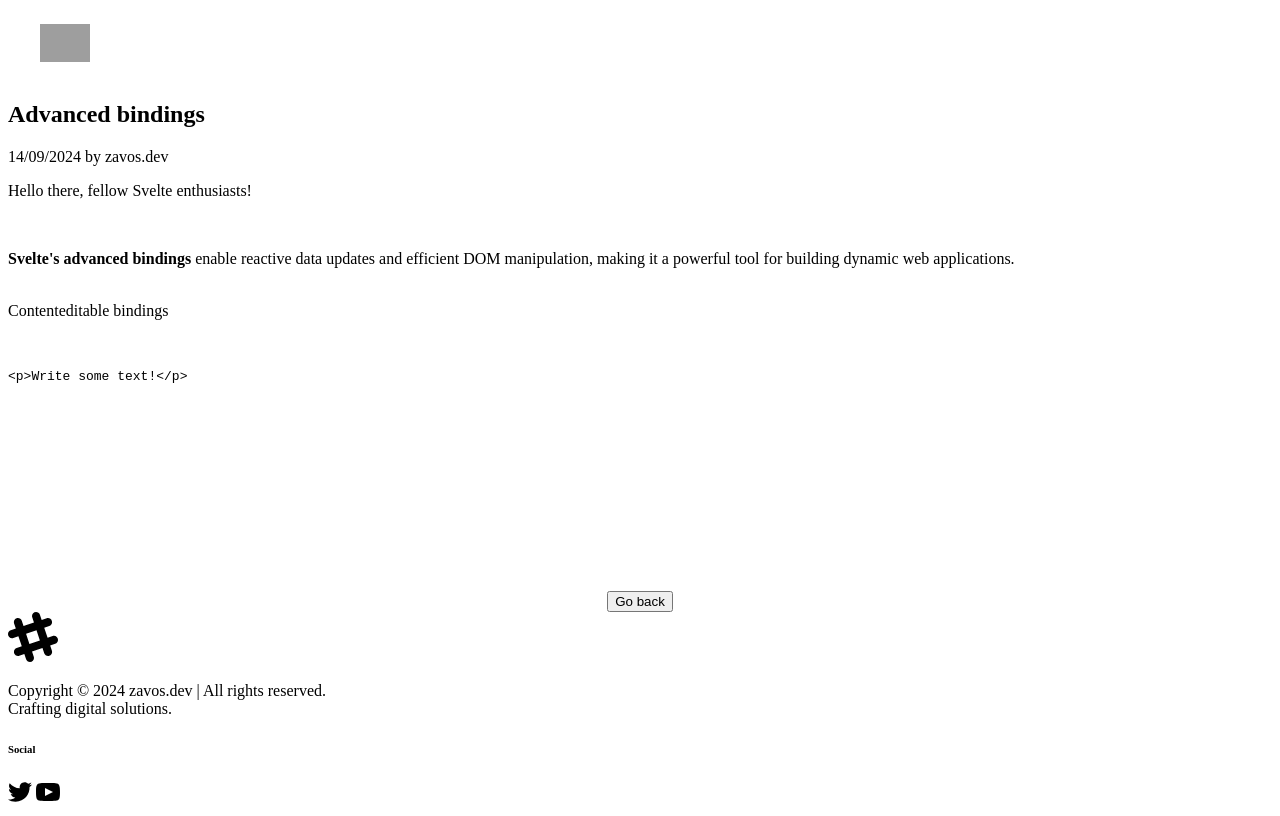
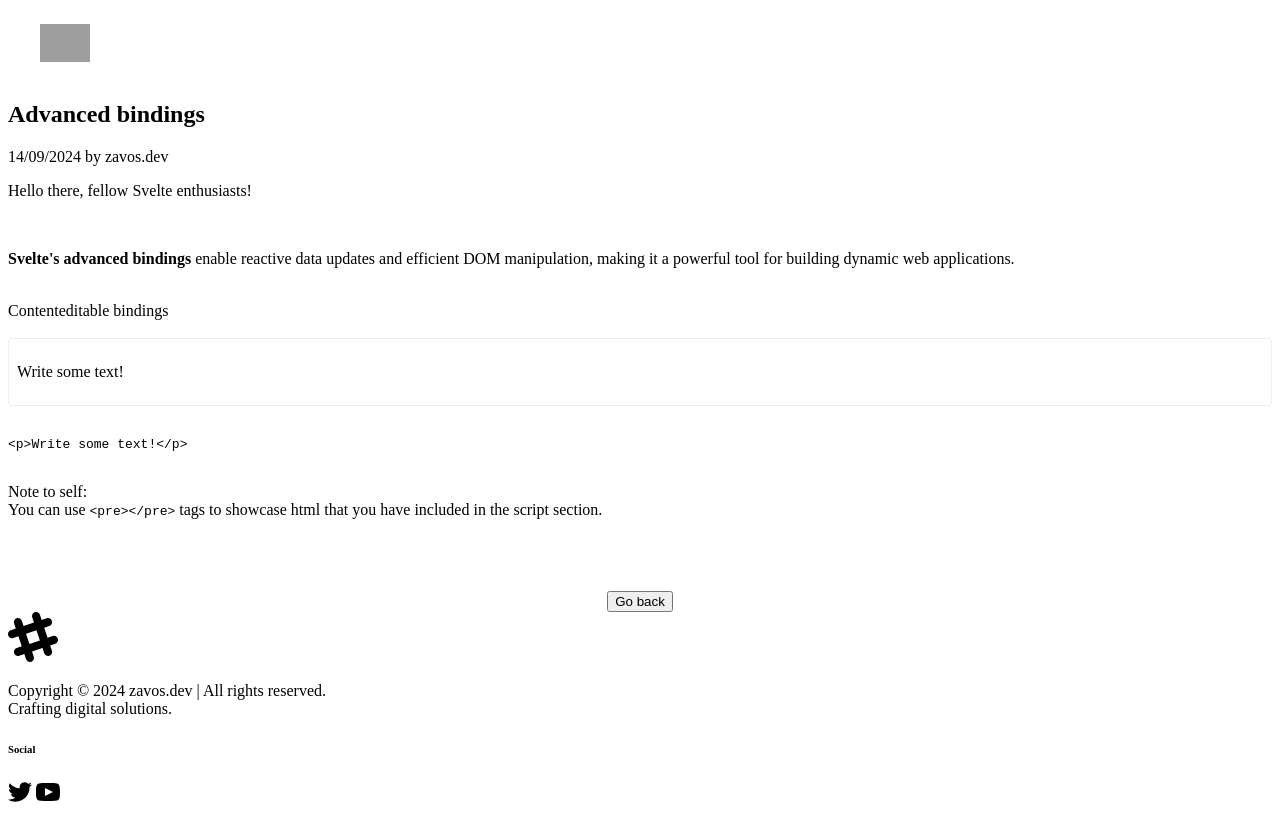
Before and after one commit to kzavos/svelte-training, a SvelteKit app: page /projects/project-11 in a window 1280 px wide. Built offline with nearby package versions, Linux system fonts and the light colour scheme; grey boxes are pictures that could not be loaded.

Commit message:
Add a note to self to remind me about the html insertion as text

```diff
--- a/src/routes/projects/project-11/+page.svelte
+++ b/src/routes/projects/project-11/+page.svelte
@@ -1,5 +1,6 @@
 <script>
 	let html = '<p>Write some text!</p>';
+	let pre = `<pre></pre>`;
 </script>
 
 <article class="container mx-auto max-w-3xl break-words px-4 py-8">
@@ -20,10 +21,21 @@
 	<br />
 	<div class="prose text-3xl font-bold">Contenteditable bindings</div>
 	<br />
-	<div contenteditable></div>
-	<pre>{html}</pre>
+	<div bind:innerHTML={html} contenteditable></div>
+	<br />
+	<code><pre>{html}</pre></code>
+	<br />
+	<div class="text-lg font-light italic">Note to self:</div>
+	<div class="text-lg font-light">
+		You can use <code>{pre}</code> tags to showcase html that you have included in the script section.
+	</div>
 </article>
 
 <style>
 	/* styling here */
+	[contenteditable] {
+		padding: 0.5em;
+		border: 1px solid #eee;
+		border-radius: 4px;
+	}
 </style>
```
